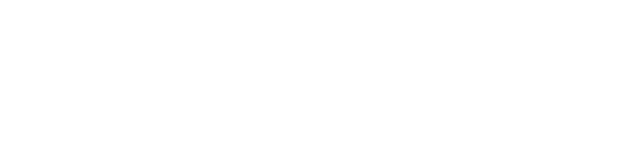
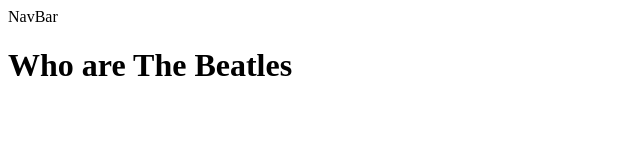
Before and after one commit to maxgonick/CS144-Proj1, a plain HTML site: page index.html in a window 1280 px wide. Shown: the whole page, without its empty margins (0-640 px from the left). Drawn offline with Linux system fonts and the light colour scheme.

Commit message:
Starter HTML

```diff
--- a/index.html
+++ b/index.html
@@ -2,10 +2,15 @@
 <html lang="en">
 <head>
     <meta charset="UTF-8">
+    <meta name="description" content="Information about The Beatles">
     <meta name="viewport" content="width=device-width, initial-scale=1.0">
-    <title>Document</title>
+    <link rel="icon" href="/favicon.ico" type="image/jpg">
+    <title>The Beatles</title>
 </head>
 <body>
-
+    <div>
+        <nav>NavBar</nav>
+        <h1>Who are The Beatles</h1>
+    </div>
 </body>
 </html>
```
Also changed, not shown: favicon.ico (added), style.css (added), styles.css (deleted), 1 other file.
